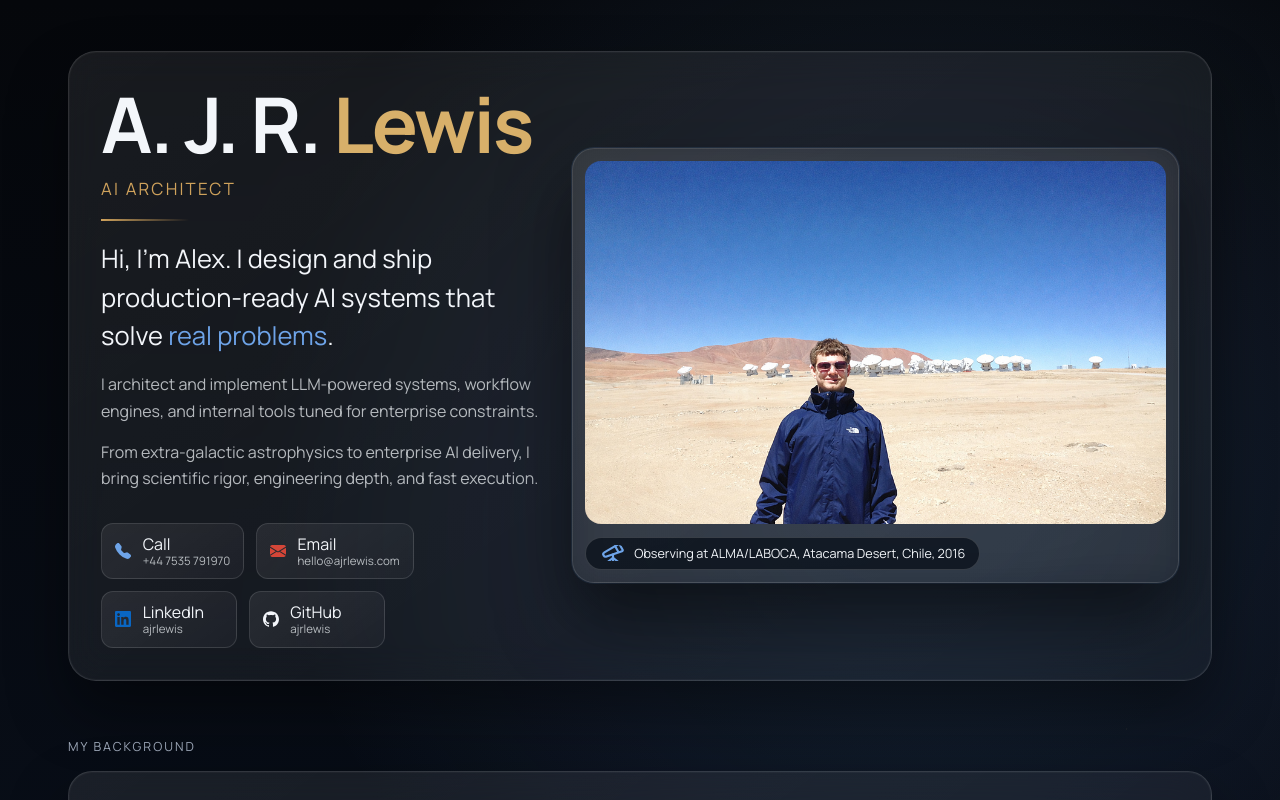
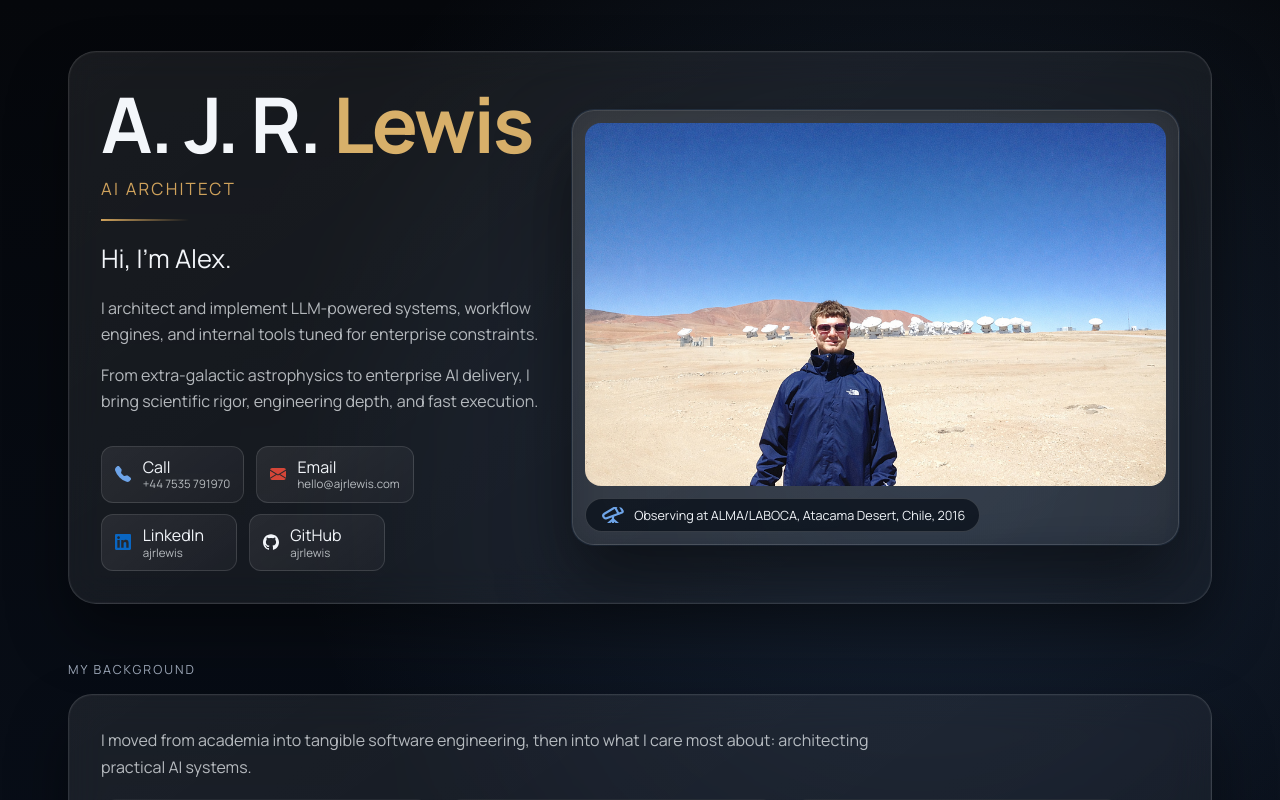
Before and after one commit to ajrlewis/ajrlewis, a Next.js app in the folder apps/web/: page / in a window 1280 px wide. Shown: the top 800 px of the page. Built offline with nearby package versions, Linux system fonts and the light colour scheme.

Commit message:
copy(web): simplify hero intro opening line

```diff
--- a/apps/web/app/page.tsx
+++ b/apps/web/app/page.tsx
@@ -172,8 +172,7 @@ export default function HomePage() {
             <p className="hero-title">AI Architect</p>
             <div className="accent-line" aria-hidden="true" />
             <p className="hero-statement">
-              Hi, I&apos;m Alex. I design and ship production-ready AI systems that solve{" "}
-              <span className="blue">real problems</span>.
+              Hi, I&apos;m Alex.
             </p>
             <p className="hero-intro">
               I architect and implement LLM-powered systems, workflow engines, and internal tools tuned for enterprise constraints.
```
